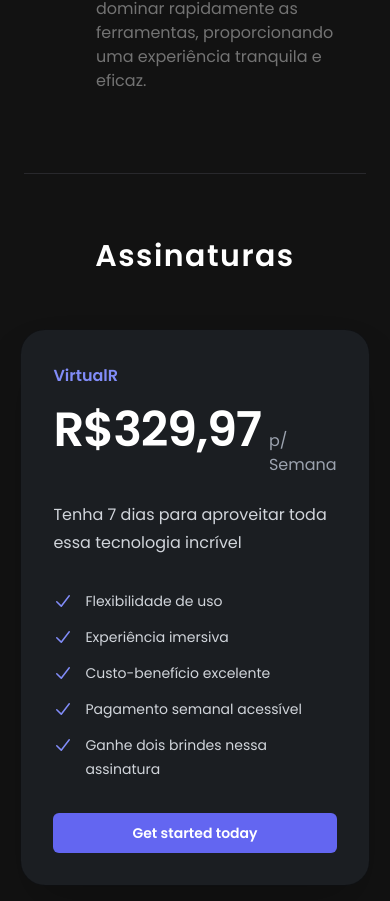
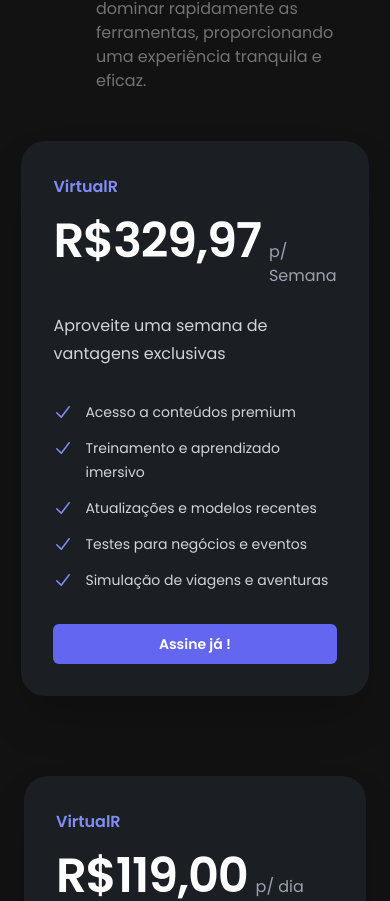
Before and after one commit to davidonedev/VirtualR, a React (Vite) app: page / in a window 390 px wide. Shown: the part 4552-5453 px from the top of the page. Built offline with nearby package versions, Linux system fonts and the light colour scheme.

Commit message:
Alteracao ajustes 01-02/6

```diff
--- a/src/App.jsx
+++ b/src/App.jsx
@@ -11,7 +11,7 @@
   return (
     <>
       <Navbar />
-      <div className="max-w-7xl mx-auto pt-20 px-6">
+      <div className="max-w-7xl mx-auto pt-20 xl:pt-6 px-6">
       <HeroSection />
       <FeatureSection />
       <Workflow />
--- a/src/components/Footer.jsx
+++ b/src/components/Footer.jsx
@@ -6,10 +6,11 @@
 
 const Footer = () => {
     return (
-        <footer className=" text-white py-10">
-            <hr className="my-8 border-t border-zinc-700/50 mx-auto" />
+        <footer className=" text-white py-10 flex flex-col items-center justify-center ">
+            <hr className="w-full border-t border-zinc-800 mb-10" />
 
-            <div className="max-w-7xl mx-auto grid grid-cols-1 md:grid-cols-4 gap-8 px-6">
+            <div className="max-w-7xl mx-auto grid grid-cols-1 md:grid-cols-4 lg:gap-32 gap-14 px-6">
+
               {/* Logo e informações */}
             <div className="flex flex-col items-center md:items-start">
                 <img className="h-16 w-22 mb-4" src={logo} alt="logo" />
@@ -22,15 +23,15 @@
               {/* Sobre nós */}
             <div className="flex flex-col items-center md:items-start">
                 <h2 className="text-lg font-bold mb-4">Sobre nós</h2>
-                <p className="text-gray-300 text-center md:text-left w-72">
+                <p className="text-gray-300 text-center md:text-left w-44 text-balance">
                     We are a team dedicated to providing the best products and services to our customers.
                 </p>
                 </div>
 
               {/* Navegação */}
-                <div className="flex flex-col items-center md:items-start">
+                <div className="flex flex-col items-center md:items-start ">
                     <h2 className="text-lg font-bold mb-4 text-center">Navegação</h2>
-                    <ul className="space-y-2 text-gray-300 text-center">
+                    <ul className="space-y-2 text-gray-300 text-center lg:text-left xl:text-left">
                         <li><a href="#">Home</a></li>
                         <li><a href="#">Benefícios</a></li>
                         <li><a href="#">Depoimentos</a></li>
@@ -49,11 +50,11 @@
                     </ul>
                     <div className="flex items-center space-x-2 mt-2">
                       {/* <Mail className="text-violet-700 cursor-pointer" /> */}
-                        <p className="text-gray-300">exemplo.ghb@hmail.com</p>
+                        <p className="text-gray-300">tech@virtualr.com.br</p>
                     </div>
                 </div>
             </div>
-            <div className="mt-10 -mb-5 text-center text-sm italic text-slate-400/75">
+            <div className="mt-10 xl:mt-12 -mb-5 text-center text-sm italic text-slate-400/75">
                 <p>© 2024 Code by David. All rights reserved</p>
             </div>
         </footer>
--- a/src/components/HeroSection.jsx
+++ b/src/components/HeroSection.jsx
@@ -4,7 +4,7 @@
 const HeroSection = () => {
   return (
     <div className="flex justify-center items-center w-full min-h-screen">
-        <div className="flex flex-col items-center mx-auto text-center">
+        <div className="flex flex-col items-center mx-auto text-center ">
             <h1 className="text-slate text-4xl sm:text-4xl lg:text-6xl tracking-wide md:mt-2">
                 Experimente a Realidade Virtual como
             <span className="bg-gradient-to-r from-violet-500 to-violet-950 text-transparent bg-clip-text"> Nunca Antes!</span>
--- a/src/components/Navbar.jsx
+++ b/src/components/Navbar.jsx
@@ -10,11 +10,11 @@
     setMobileDrawerOpen(!mobileDrawerOpen);
   };
   return (
-    <nav className="sticky top-0 z-50 py-3 backdrop-blur-lg border-b border-neutral-700/80 text-center flex justify-center">
+    <nav className="sticky top-0 z-50 py-3 backdrop-blur-lg border-b border-neutral-700/80 text-center flex justify-center mx-auto">
       <div className="container lg:ml-20 px-4 mx-auto relative text-sm ">
         <div className="flex justify-between items-center 2xl:ml-32 2xl:mr-20 cursor-pointer ">
           <div className="flex items-center flex-shrink-0 xl:ml-12">
-            <img className="h-13 w-16 mr-2" src={logo} alt="logo" />
+            <img className="h-13 w-16 mr-2 xl:ml-10" src={logo} alt="logo" />
             <div className="flex flex-col">
               <span className="text-2xl tracking-wide">VirtualR</span>
               <span className="text-base tracking-wide font-light -mt-2">
@@ -30,7 +30,7 @@
               </li>
             ))}
           </ul>
-          <div className="hidden lg:flex justify-center space-x-3 items-center mr-40 lg:ml-20 xl:mr-36  ">
+          <div className="hidden lg:flex justify-center space-x-3 items-center mr-40 lg:ml-20 xl:mr-20   ">
             <a href="#" className="py-2 px-3 border-violet-500 hover:bg-violet-800 border rounded-md">
               Entrar
             </a>
@@ -54,7 +54,7 @@
             <ul className="space-y-4">
               {navItems.map((item, index) => (
                 <li key={index} className="w-56">
-                  <a href={item.href} className="block w-full bg-violet-700 hover:bg-violet-950 text-white text-sm
+                  <a href={item.href} className="block w-full bg-zinc-800 hover:bg-violet-800 text-white text-sm
                   px-4 py-2 text-center rounded-lg transition-all"
                   >{item.label}</a>
                 </li>
--- a/src/components/Pricing.jsx
+++ b/src/components/Pricing.jsx
@@ -3,20 +3,25 @@
 
 const Pricing = () => {
   return (
-    <div className="mt-15">
-      <hr className="my-8 border-t border-zinc-700/50 mx-auto w-4/4" />
-      <h2 className="text-3xl mt-16 mb-28 sm:text-5xl lg:text-center my-8 tracking-wider text-center font-semibold">Assinaturas</h2>
-      <div className="flex items-center justify-center min-h-screen flex-col sm:flex-row gap-20 -mt-14 mb-28">
-        {[{ price: "R$329,97", period: "p/ Semana" }, { price: "R$119,00", period: "p/ dia" }].map((plan, index) => (
+    <div className="flex items-center justify-center min-h-screen flex-col sm:flex-row gap-20 xl:-mt-14 mb-28 lg:mb-10 xl:-mb-24 xl:justify-center xl:items-center xl:flex">
+      {[{
+      price: "R$329,97", period: "p/ Semana", text: "Aproveite uma semana de vantagens exclusivas",
+      benefits: ["Acesso a conteúdos premium", "Treinamento e aprendizado imersivo", "Atualizações e modelos recentes",
+      "Testes para negócios e eventos", "Simulação de viagens e aventuras"]
+      }, {
+      price: "R$119,00", period: "p/ dia", text: "Experimente um dia de tecnologia avançada",
+      benefits: ["Flexibilidade de uso", "Experiência imersiva", "Custo-benefício excelente", "Entretenimento inovador",
+      "Perfeito para eventos e festas"]
+      }].map((plan, index) => (
       <div key={index} className="relative rounded-3xl bg-gray-700 bg-opacity-25 p-8 ring-1 shadow-2xl ring-gray-900/10 sm:p-10 xl:w-2/5">
           <h3 className="text-base/7 font-semibold text-indigo-400">VirtualR</h3>
           <p className="mt-4 flex items-baseline gap-x-2">
           <span className="text-5xl font-semibold tracking-tight text-white">{plan.price}</span>
           <span className="text-base text-gray-400">{plan.period}</span>
           </p>
-            <p className="mt-6 text-base/7 text-gray-300">Tenha 7 dias para aproveitar toda essa tecnologia incrível</p>
+          <p className="mt-6 text-base/7 text-gray-300">{plan.text}</p>
           <ul className="mt-8 space-y-3 text-sm/6 text-gray-300 sm:mt-10">
-              {["Flexibilidade de uso", "Experiência imersiva", "Custo-benefício excelente", "Pagamento semanal acessível", "Ganhe dois brindes nessa assinatura"].map((benefit, idx) => (
+            {plan.benefits.map((benefit, idx) => (
             <li key={idx} className="flex gap-x-3">
               <svg className="h-6 w-5 flex-none text-indigo-400" viewBox="0 0 20 20" fill="currentColor" aria-hidden="true">
                 <path fillRule="evenodd" d="M16.704 4.153a.75.75 0 0 1 .143 1.052l-8 10.5a.75.75 0 0 1-1.127.075l-4.5-4.5a.75.75 0 0 1 1.06-1.06l3.894 3.893 7.48-9.817a.75.75 0 0 1 1.05-.143Z" clipRule="evenodd" />
@@ -25,11 +30,11 @@
             </li>
           ))}
         </ul>
-            <a href="#" className="mt-8 block rounded-md bg-indigo-500 px-3.5 py-2.5 text-center text-sm font-semibold text-white shadow-xs hover:bg-indigo-400 focus-visible:outline-2 focus-visible:outline-offset-2 focus-visible:outline-indigo-500 sm:mt-10">Get started today</a>
+        <a href="#" className="mt-8 block rounded-md bg-indigo-500 px-3.5 py-2.5 text-center text-sm font-semibold text-white shadow-xs hover:bg-indigo-400 focus-visible:outline-2 focus-visible:outline-offset-2 focus-visible:outline-indigo-500 sm:mt-10">Assine já !</a>
       </div>
     ))}
 </div>
-    </div>
+
   );
 };
 export default Pricing;
```
Lines whose indentation alone changed are shown as unchanged.
